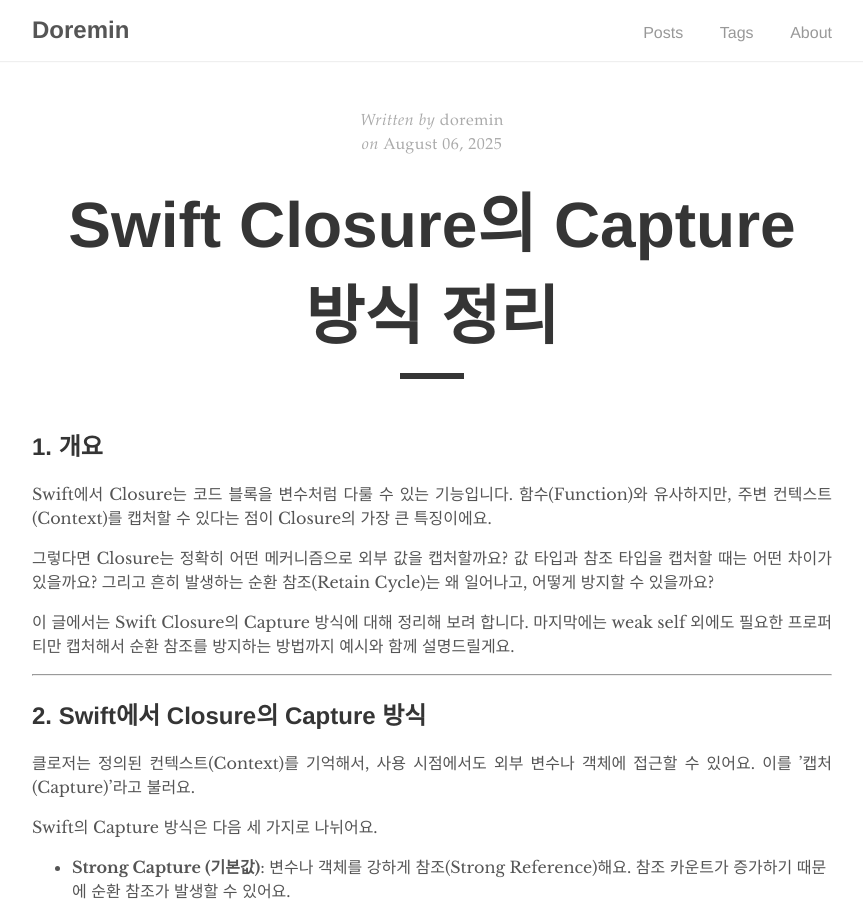
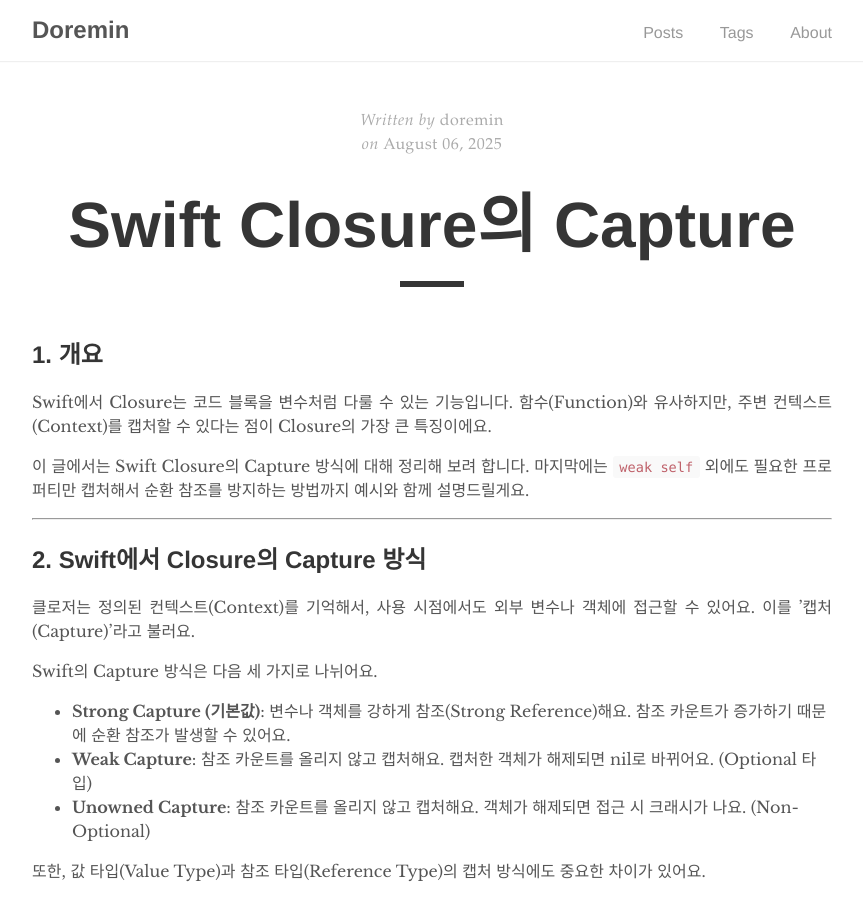
Before and after one commit to doremin/doremin.github.io, a Jekyll site: the page built from _posts/2025-08-06-22:19.md, in a window 1280 px wide and 900 px high. Shown: the whole window, without its empty margins (208-1071 px from the left). Built offline with Jekyll 4.4.1, drawn with Linux system fonts in a browser that asks for light colours.

Commit message:
fix: 문장 수정

```diff
--- a/_posts/2025-08-06-22:19.md
+++ b/_posts/2025-08-06-22:19.md
@@ -1,6 +1,6 @@
 ---
 layout: post
-title: "Swift Closure의 Capture 방식 정리"
+title: "Swift Closure의 Capture"
 author: "doremin"
 tags: [Swift]
 ---
@@ -9,12 +9,8 @@ tags: [Swift]
 
 Swift에서 Closure는 코드 블록을 변수처럼 다룰 수 있는 기능입니다. 함수(Function)와 유사하지만, 주변 컨텍스트(Context)를 캡처할 수 있다는 점이 Closure의 가장 큰 특징이에요.
 
-그렇다면 Closure는 정확히 어떤 메커니즘으로 외부 값을 캡처할까요?
-값 타입과 참조 타입을 캡처할 때는 어떤 차이가 있을까요?
-그리고 흔히 발생하는 순환 참조(Retain Cycle)는 왜 일어나고, 어떻게 방지할 수 있을까요?
-
 이 글에서는 Swift Closure의 Capture 방식에 대해 정리해 보려 합니다.
-마지막에는 weak self 외에도 필요한 프로퍼티만 캡처해서 순환 참조를 방지하는 방법까지 예시와 함께 설명드릴게요.
+마지막에는 `weak self` 외에도 필요한 프로퍼티만 캡처해서 순환 참조를 방지하는 방법까지 예시와 함께 설명드릴게요.
 
 ---
 
```
